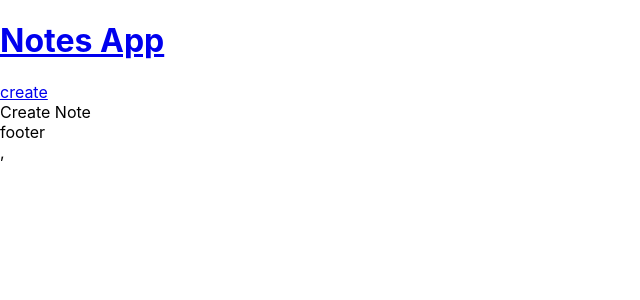
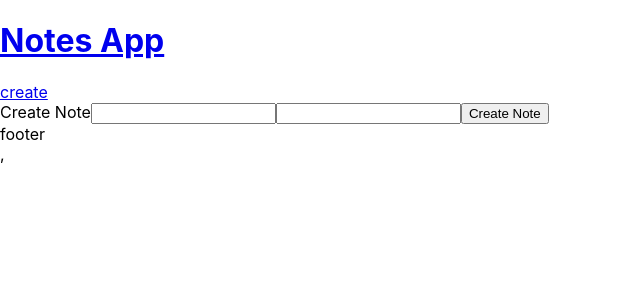
Before and after one commit to Pierluigi10/webapp-notes-manager, a React (Vite) app: page /create in a window 1280 px wide. Shown: the top 300 px of the page, without its empty margins (0-640 px from the left). Built offline with nearby package versions, Linux system fonts and the light colour scheme.

Commit message:
create a form to add notes

```diff
--- a/src/CreateNoteScreen.jsx
+++ b/src/CreateNoteScreen.jsx
@@ -1,7 +1,32 @@
+import React, { useContext, useState } from "react";
+import { NotesContext } from "./context";
+
 export function CreateNoteScreen() {
+  const [title, setTitle] = useState("");
+  const [content, setContent] = useState("");
+  const { notes, setNotes } = useContext(NotesContext);
   return (
     <>
       Create Note
+      <input
+        type="text"
+        value={title}
+        onChange={(e) => setTitle(e.target.value)}
+      />
+      <input
+        type="text"
+        value={content}
+        onChange={(e) => setContent(e.target.value)}
+      />
+      <button
+        onClick={(e) => {
+          setNotes([...notes, { title, content }]);
+          setTitle("");
+          setContent("");
+        }}
+      >
+        Create Note
+      </button>
     </>
   );
 }
```
